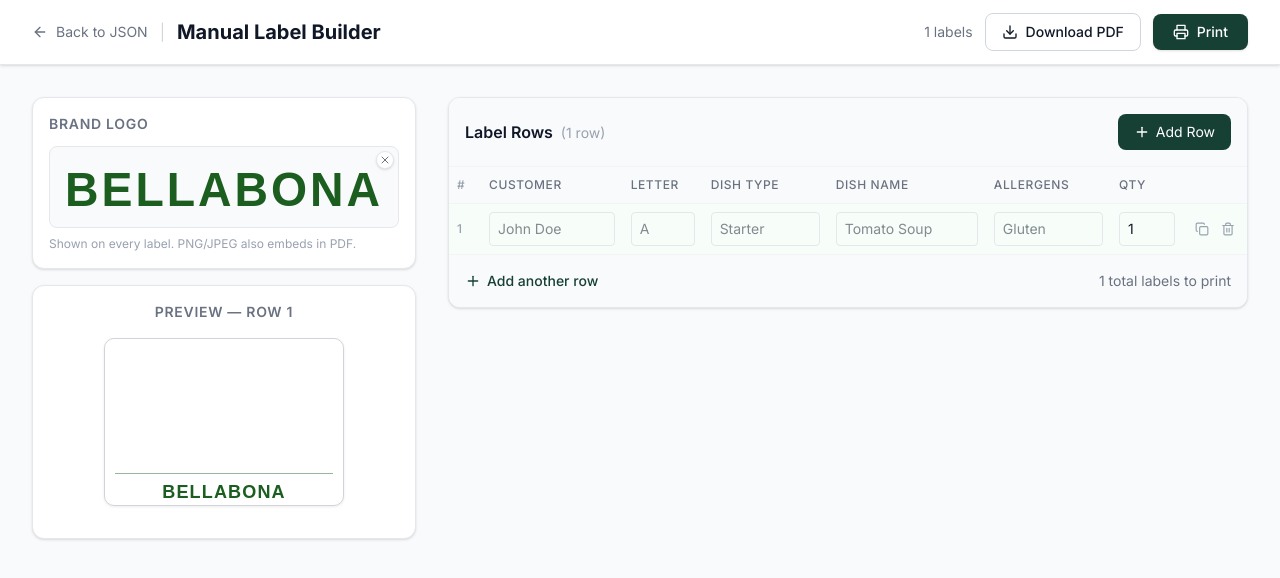
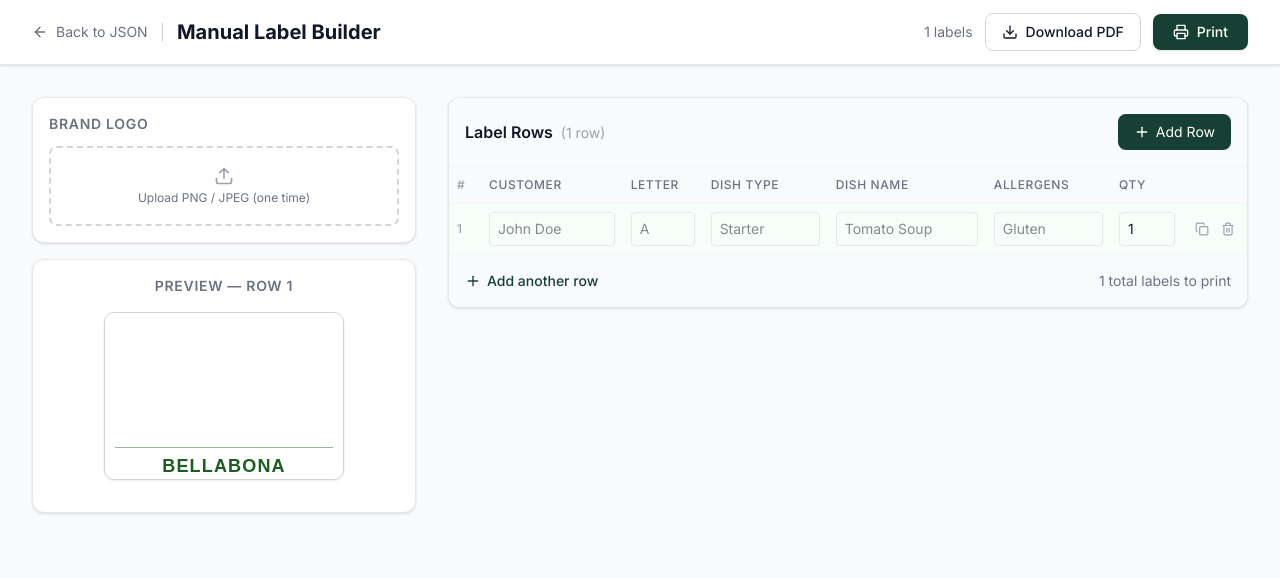
Before and after one commit to berlinkitchen123-blip/Dish-Label-, a React (Vite) app: page / in a window 1280 px wide. Both pictures are taken after a click on the button "Build Manually". Shown: the top 578 px of the page. Built offline with nearby package versions, Linux system fonts and the light colour scheme; a web font is replaced by a local one.

Commit message:
Logo upload is one-time: locks on upload, saves to localStorage, no delete button

```diff
--- a/components/ManualLabelBuilder.tsx
+++ b/components/ManualLabelBuilder.tsx
@@ -1,8 +1,8 @@
-import React, { useState, useRef } from 'react';
+import React, { useState, useRef, useEffect } from 'react';
 import { LabelPreview, DEFAULT_LOGO_URL } from "./LabelPreview";
 import { downloadPDF, printPDF } from '../services/pdfGenerator';
 import { LabelData } from '../types';
-import { Plus, Trash2, Download, Printer, ArrowLeft, Upload, X, Copy } from 'lucide-react';
+import { Plus, Trash2, Download, Printer, ArrowLeft, Upload, Lock, Copy } from 'lucide-react';
 
 interface ManualLabelBuilderProps {
   onBack: () => void;
@@ -22,15 +22,22 @@ const newRow = (): LabelData => ({
 
 export const ManualLabelBuilder: React.FC<ManualLabelBuilderProps> = ({ onBack }) => {
   const [rows, setRows] = useState<LabelData[]>([newRow()]);
-  const [logoUrl, setLogoUrl] = useState<string | null>(DEFAULT_LOGO_URL);
+  const savedLogo = localStorage.getItem('bellabona_logo');
+  const [logoUrl, setLogoUrl] = useState<string | null>(savedLogo ?? DEFAULT_LOGO_URL);
+  const [logoLocked, setLogoLocked] = useState<boolean>(!!savedLogo);
   const [previewIndex, setPreviewIndex] = useState(0);
   const fileInputRef = useRef<HTMLInputElement>(null);
 
   const handleLogoUpload = (e: React.ChangeEvent<HTMLInputElement>) => {
     const file = e.target.files?.[0];
-    if (!file) return;
+    if (!file || logoLocked) return;
     const reader = new FileReader();
-    reader.onload = () => setLogoUrl(reader.result as string);
+    reader.onload = () => {
+      const url = reader.result as string;
+      setLogoUrl(url);
+      setLogoLocked(true);
+      localStorage.setItem('bellabona_logo', url);
+    };
     reader.readAsDataURL(file);
   };
 
@@ -109,15 +116,10 @@ export const ManualLabelBuilder: React.FC<ManualLabelBuilderProps> = ({ onBack }
               <h3 className="text-sm font-semibold text-gray-500 uppercase tracking-wider mb-3">
                 Brand Logo
               </h3>
-              {logoUrl ? (
-                <div className="relative flex items-center justify-center p-3 bg-gray-50 rounded-lg border border-gray-200">
+              {logoUrl && logoLocked ? (
+                <div className="flex items-center justify-center p-3 bg-gray-50 rounded-lg border border-gray-200">
                   <img src={logoUrl} alt="Logo" className="max-h-16 max-w-full object-contain" />
-                  <button
-                    onClick={() => setLogoUrl(null)}
-                    className="absolute top-1 right-1 bg-white rounded-full p-0.5 shadow border border-gray-200 hover:bg-red-50 transition-colors"
-                  >
-                    <X className="w-3 h-3 text-gray-500" />
-                  </button>
+                  <Lock className="w-3.5 h-3.5 text-brand-green ml-2 flex-shrink-0" title="Logo locked" />
                 </div>
               ) : (
                 <button
@@ -125,19 +127,22 @@ export const ManualLabelBuilder: React.FC<ManualLabelBuilderProps> = ({ onBack }
                   className="w-full flex flex-col items-center justify-center h-20 border-2 border-dashed border-gray-300 rounded-lg hover:border-brand-green hover:bg-green-50/30 transition-colors"
                 >
                   <Upload className="w-5 h-5 text-gray-400 mb-1" />
-                  <span className="text-xs text-gray-500">Upload PNG / JPEG / SVG</span>
+                  <span className="text-xs text-gray-500">Upload PNG / JPEG (one time)</span>
                 </button>
               )}
               <input
                 ref={fileInputRef}
                 type="file"
-                accept="image/png,image/jpeg,image/jpg,image/svg+xml"
+                accept="image/png,image/jpeg,image/jpg"
                 className="hidden"
                 onChange={handleLogoUpload}
+                disabled={logoLocked}
               />
-              <p className="text-xs text-gray-400 mt-2">
-                Shown on every label. PNG/JPEG also embeds in PDF.
-              </p>
+              {logoLocked && (
+                <p className="text-xs text-brand-green mt-2 flex items-center gap-1">
+                  <Lock className="w-3 h-3" /> Logo saved permanently.
+                </p>
+              )}
             </div>
 
             {/* Live label preview */}
```
